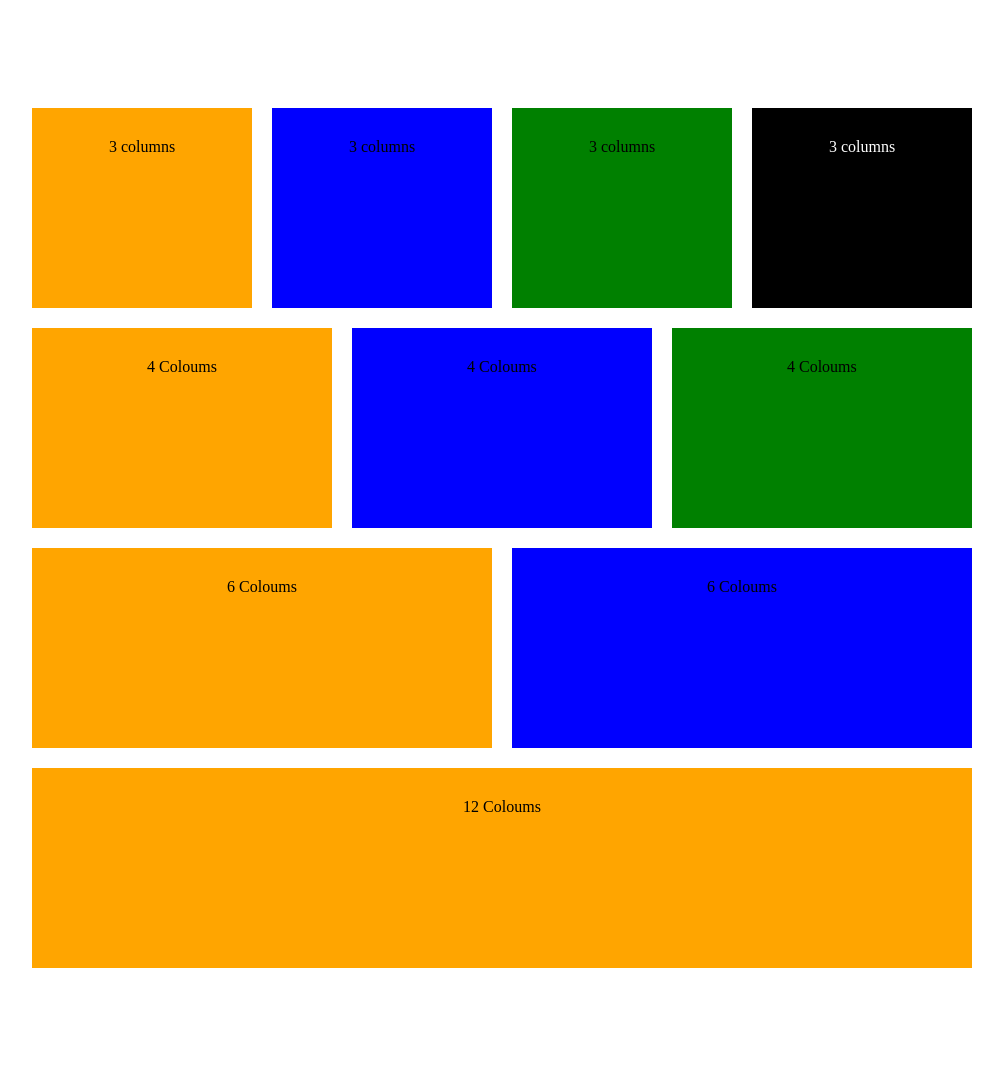
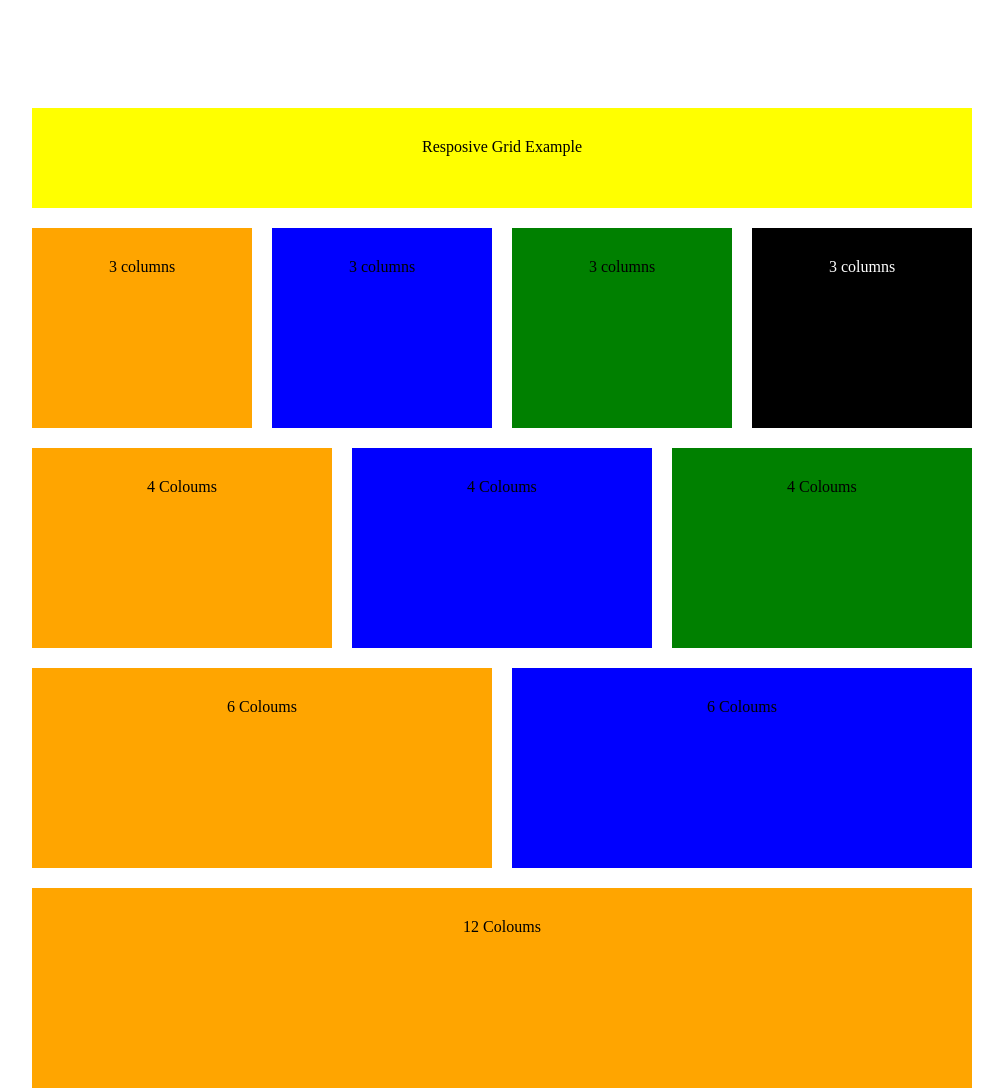
Before and after one commit to HPoonam/responsive-gridexample, a plain HTML site: page index.html in a window 1280 px wide. Shown: the whole page, without its empty margins (138-1141 px from the left). Before the commit the page ends 988 px from the top, so only its background shows below. Drawn offline with Linux system fonts and the light colour scheme.

Commit message:
second commit

```diff
--- a/css/main.css
+++ b/css/main.css
@@ -6,6 +6,13 @@ main .row {
   margin-bottom: 20px;
 }
 
+.top-bar{
+  height:100px;
+  text-align: center;
+  background-color: yellow;
+  color:black;
+  padding-top: 30px;
+}
 .box {
   height: 200px;
   text-align: center;
--- a/index.html
+++ b/index.html
@@ -13,6 +13,11 @@
 </head>
 <body>
   <main>
+  <div class="row">
+    <div class="col-12">
+      <div class="top-bar">Resposive Grid Example</div>
+    </div>
+  </div>
 
     <div class="row">
       <div class="col-3">
```
